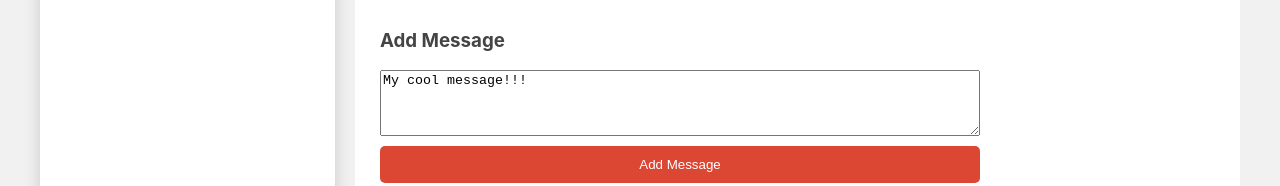
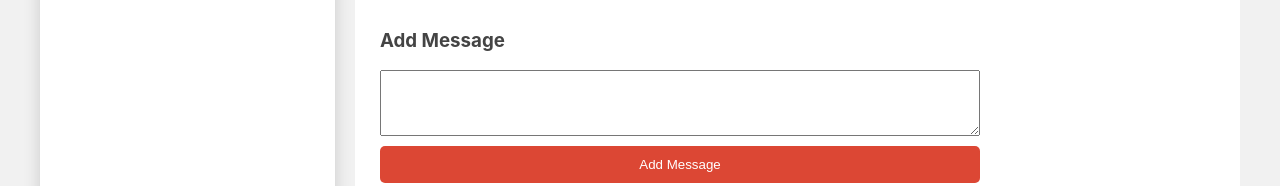
Before and after one commit to Amorphis81/react-way-of-samurai, a React (Create React App) app: page /dialogs in a window 1280 px wide. Shown: the part 661-847 px from the top of the page. Built offline with nearby package versions, Linux system fonts and the light colour scheme.

Commit message:
Lesson 40

```diff
--- a/src/components/Dialogs/AddMessage/AddMessage.jsx
+++ b/src/components/Dialogs/AddMessage/AddMessage.jsx
@@ -1,19 +1,18 @@
 import React from "react";
 import {
-  addMessageActionCreator,
-  updateNewMessageTextActionCreator,
+  sendMessageCreator,
+  updateNewMessageBodyCreator,
 } from "../../../redux/state";
 
 
 const AddMessage = (props) => {
-  const newMessageElement = React.createRef();
 
   const addMessage = () => {
-    props.dispatch(addMessageActionCreator())
+    props.dispatch(sendMessageCreator())
   }
-  const onMessageChange = () => {
-    const text = newMessageElement.current.value;
-    const action = updateNewMessageTextActionCreator(text);
+  const onMessageChange = (e) => {
+    const text = e.target.value;
+    const action = updateNewMessageBodyCreator(text);
     props.dispatch(action);
   }
 
@@ -21,7 +20,7 @@ const AddMessage = (props) => {
     <div className="new-post dialogs__new-post">
       <h3 className={'h3 new-post__title'}>Add Message</h3>
       <div className="new-post__inner">
-        <textarea ref={ newMessageElement } value={props.newMessageText} onChange={ onMessageChange } className={'new-post__textarea'} cols="30" rows="4"/>
+        <textarea value={props.newMessageText} onChange={ onMessageChange } className={'new-post__textarea'} cols="30" rows="4"/>
         <button onClick={ addMessage } className={'btn new-post__btn'}>Add Message</button>
       </div>
     </div>
--- a/src/redux/state.js
+++ b/src/redux/state.js
@@ -1,7 +1,7 @@
 const ADD_POST = 'ADD-POST';
 const UPDATE_NEW_POST_TEXT = 'UPDATE-NEW-POST-TEXT';
-const ADD_MESSAGE = 'ADD_MESSAGE';
-const UPDATE_NEW_MESSAGE_TEXT = 'UPDATE-NEW-MESSAGE-TEXT';
+const SEND_MESSAGE = 'SEND_MESSAGE';
+const UPDATE_NEW_MESSAGE_BODY = 'UPDATE-NEW-MESSAGE-BODY';
 
 export let store = {
   _postId: 3,
@@ -28,7 +28,7 @@ export let store = {
         {id: 2, message: 'Ho ho'},
         {id: 3, message: 'Hu hu'},
       ],
-      newMessageText: 'My cool message!!!',
+      newMessageBody: 'My cool message!!!',
     },
     sidebar: [
       {id: 1, name: 'Bill'},
@@ -61,17 +61,17 @@ export let store = {
     } else if (action.type === UPDATE_NEW_POST_TEXT) {
       this._state.profilePage.newPostText = action.newText;
       this._callSubscriber(this._state);
-    } else if (action.type === ADD_MESSAGE) {
+    } else if (action.type === SEND_MESSAGE) {
       let newMessage = {
         id: this._messageId,
-        message: this._state.messagesPage.newMessageText,
+        message: this._state.messagesPage.newMessageBody,
       };
       this._state.messagesPage.messages.push(newMessage);
       this._callSubscriber(this._state);
-      this._state.messagesPage.newMessageText = '';
+      this._state.messagesPage.newMessageBody = '';
       this._messageId++;
-    } else if (action.type === UPDATE_NEW_MESSAGE_TEXT) {
-      this._state.messagesPage.newMessageText = action.newText;
+    } else if (action.type === UPDATE_NEW_MESSAGE_BODY) {
+      this._state.messagesPage.newMessageBody = action.body;
       this._callSubscriber(this._state);
     }
   },
@@ -79,14 +79,14 @@ export let store = {
 
 export const addPostActionCreator = () => ( {type: ADD_POST} )
 
-export const addMessageActionCreator = () => ( {type: ADD_MESSAGE} )
+export const sendMessageCreator = () => ( {type: SEND_MESSAGE} )
 
 export const updateNewPostTextActionCreator = (text) => ({
     type: UPDATE_NEW_POST_TEXT,
     newText: text,
 })
 
-export const updateNewMessageTextActionCreator = (text) => ({
-    type: UPDATE_NEW_MESSAGE_TEXT,
-    newText: text,
+export const updateNewMessageBodyCreator = (text) => ({
+    type: UPDATE_NEW_MESSAGE_BODY,
+    body: text,
 })
```
Also changed, not shown: 1 other file (tests, documents, lock files or other folders).
